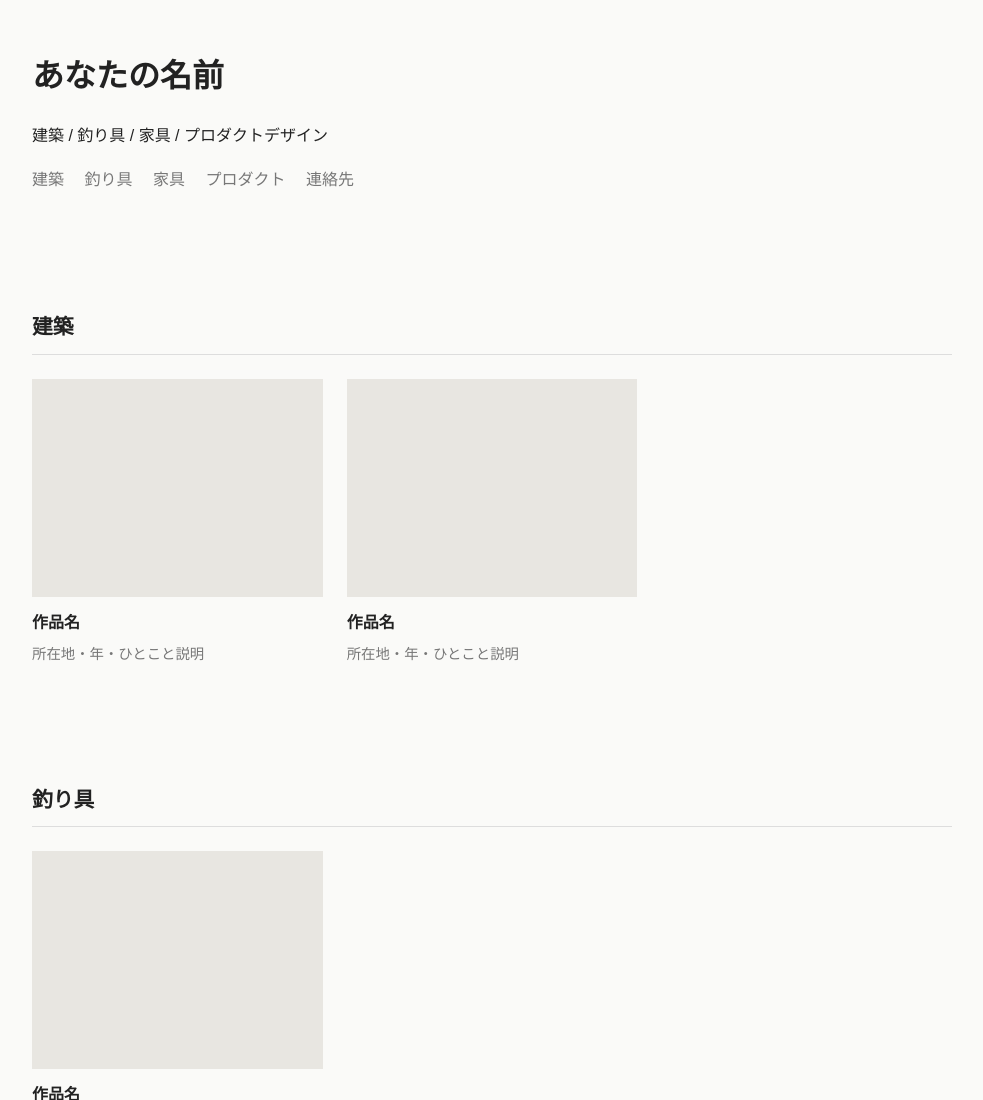
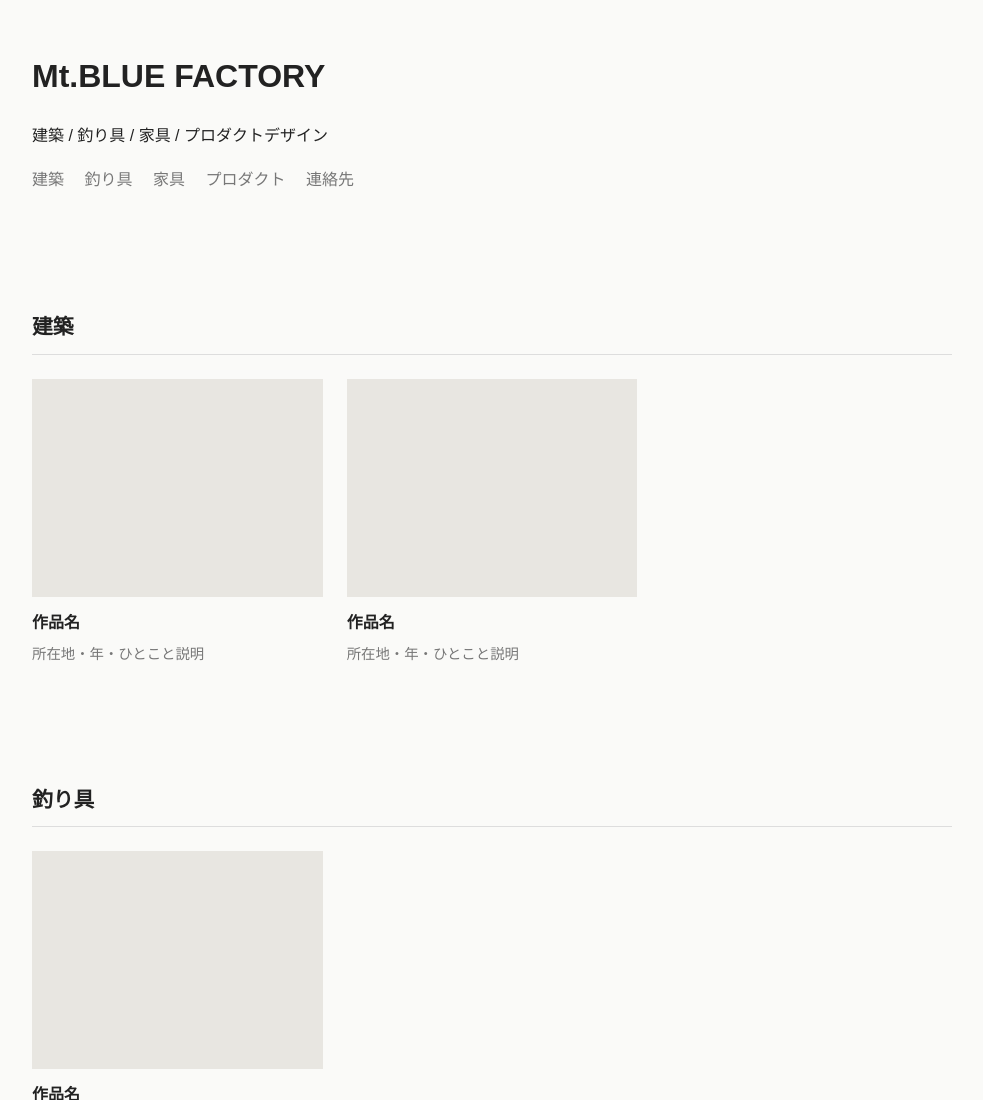
Before and after one commit to 2nk8bdsn5w-blip/Mt.BLUE-FACTORY, a plain HTML site: page index.html in a window 1280 px wide. Shown: the top 1100 px of the page, without its empty margins (148-1131 px from the left). Drawn offline with Linux system fonts and the light colour scheme.

Commit message:
Update index.html

```diff
--- a/index.html
+++ b/index.html
@@ -55,7 +55,7 @@
 
   <!-- ===== トップ(自己紹介) ===== -->
   <header>
-    <h1>あなたの名前</h1>
+    <h1>Mt.BLUE FACTORY</h1>
     <p>建築 / 釣り具 / 家具 / プロダクトデザイン</p>
     <nav>
       <a href="#architecture">建築</a>
```
